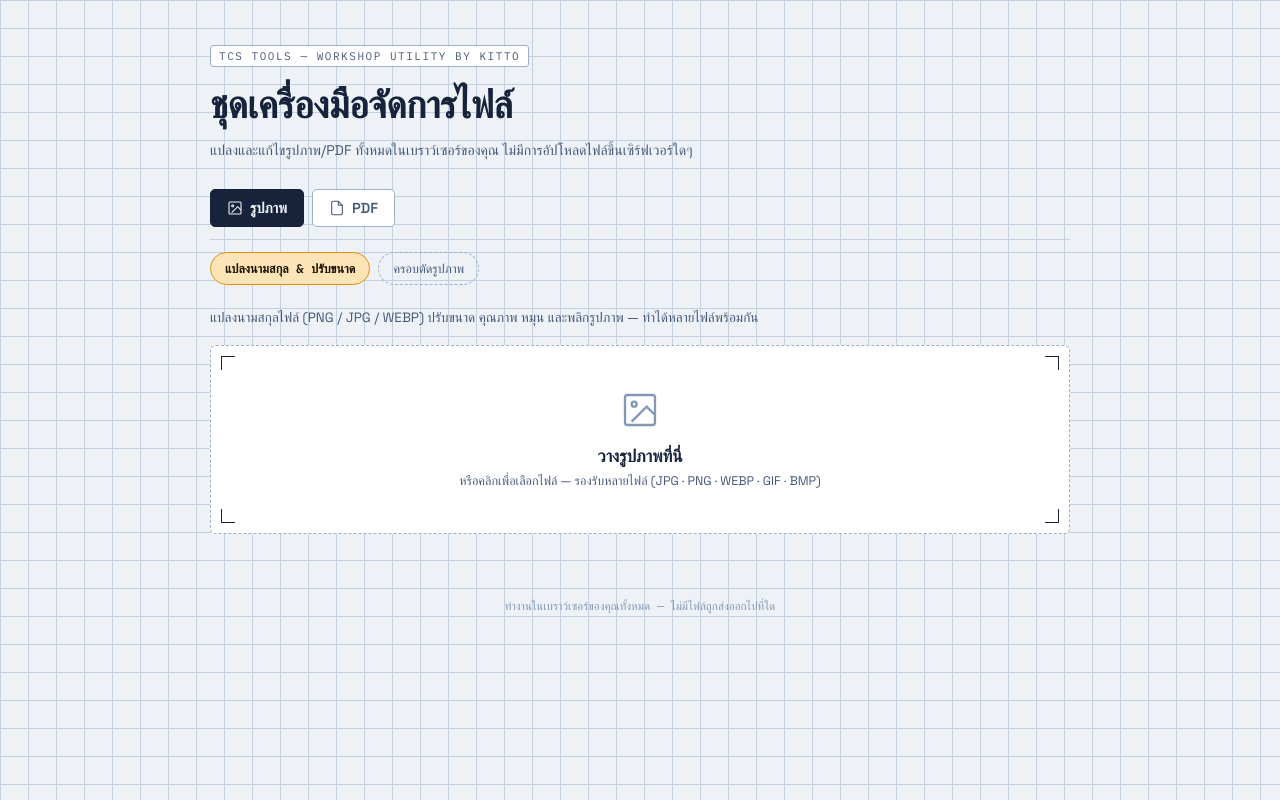
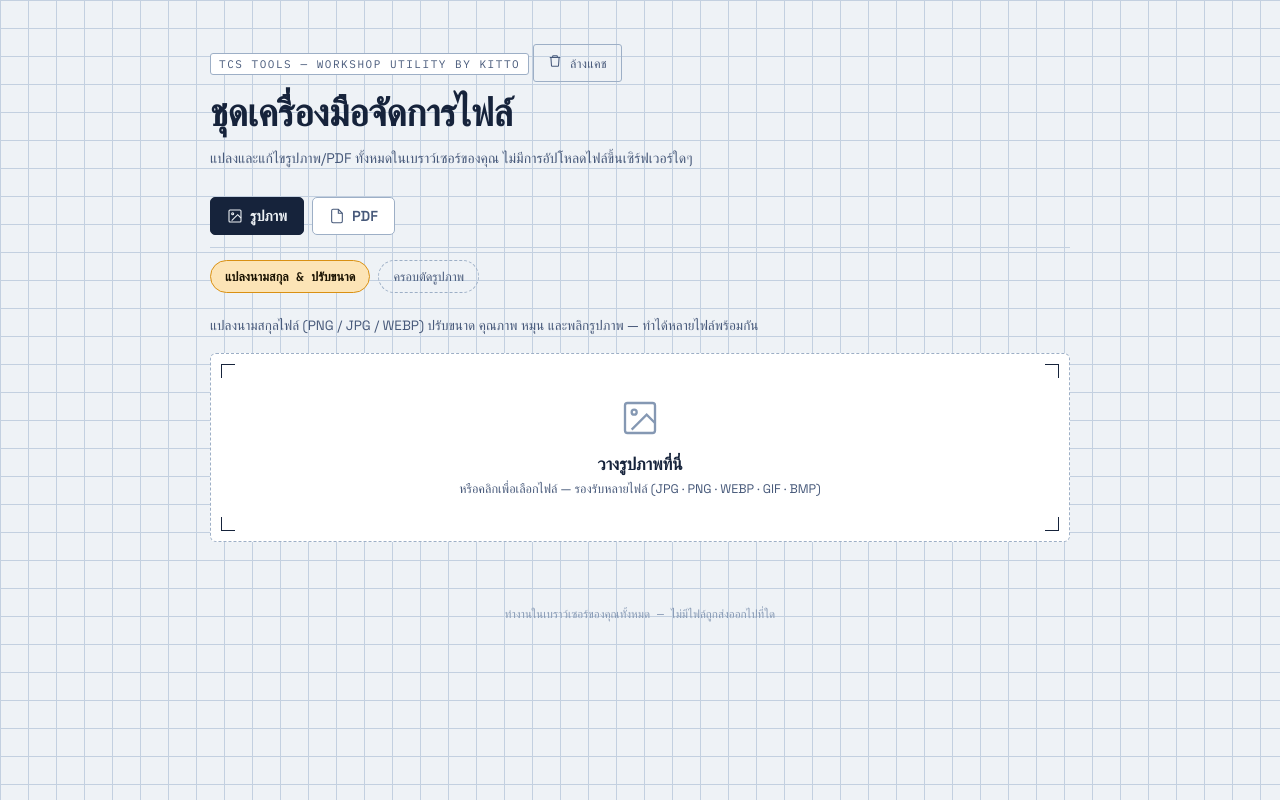
Before and after one commit to kittoforwork-hub/imageconverter, a plain HTML site: page index.html in a window 1280 px wide. Drawn offline with nearby package versions, Linux system fonts and the light colour scheme; no server answers; a script that the page names is missing.

Commit message:
Update index.html

```diff
--- a/index.html
+++ b/index.html
@@ -17,9 +17,16 @@
 <div class="sheet">
 
   <header class="topbar">
-    <div class="eyebrow">TCS TOOLS — WORKSHOP UTILITY BY KITTO</div>
+    <div class="topbar-row">
+      <div class="eyebrow">TCS TOOLS — WORKSHOP UTILITY BY KITTO</div>
+      <button class="btn btn-ghost btn-clearcache" id="clearCacheBtn" type="button" title="ล้างไฟล์/หน่วยความจำที่ค้างอยู่ในทุกเครื่องมือ">
+        <svg width="14" height="14" viewBox="0 0 24 24" fill="none" stroke="currentColor" stroke-width="1.8"><path d="M3 6h18"/><path d="M8 6V4a1 1 0 0 1 1-1h6a1 1 0 0 1 1 1v2"/><path d="M19 6l-1 14a1 1 0 0 1-1 1H7a1 1 0 0 1-1-1L5 6"/></svg>
+        ล้างแคช
+      </button>
+    </div>
     <h1>ชุดเครื่องมือจัดการไฟล์</h1>
     <p class="sub">แปลงและแก้ไขรูปภาพ/PDF ทั้งหมดในเบราว์เซอร์ของคุณ ไม่มีการอัปโหลดไฟล์ขึ้นเซิร์ฟเวอร์ใดๆ</p>
+    <div class="toast hidden" id="clearCacheToast">ล้างแคชแล้ว — คืนหน่วยความจำจากทุกเครื่องมือเรียบร้อย</div>
   </header>
 
   <!-- ===== Category switcher ===== -->
```
